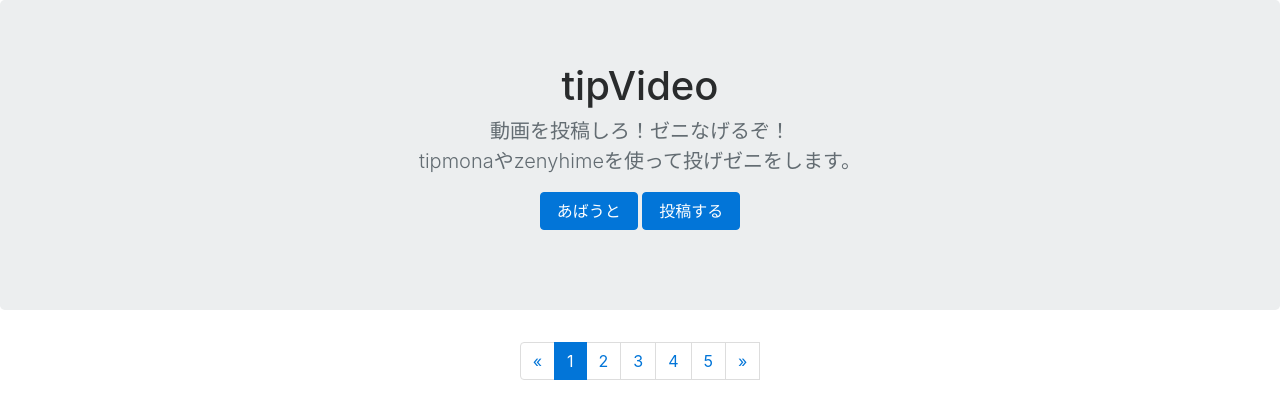
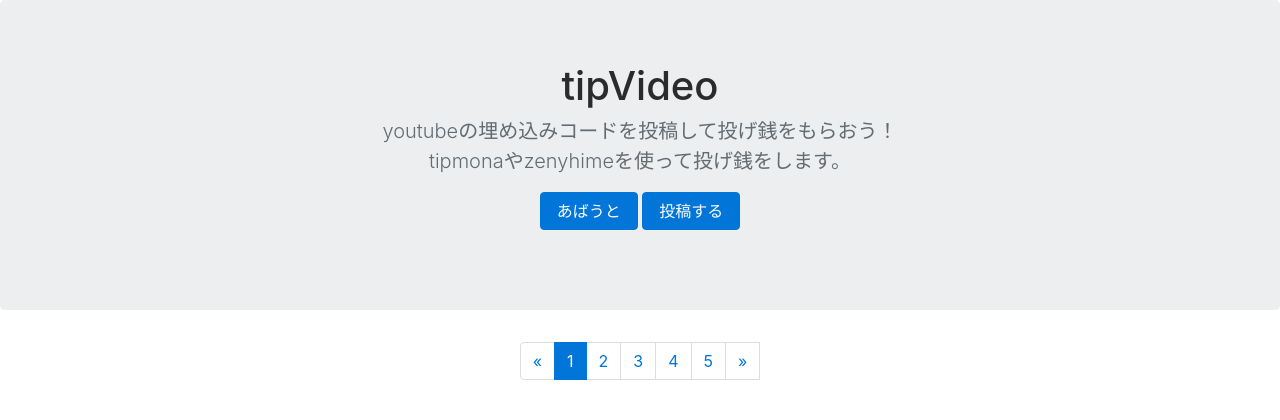
Before and after one commit to hirony-jp/tipvideo_old, a PHP site: page /index.php in a window 1280 px wide. Shown: the part 56-476 px from the top of the page. Run offline with PHP 8.4, Linux system fonts and the light colour scheme; data that the repository does not hold is empty; some libraries are stand-ins or nearby versions.

Commit message:
change description message in index.php

```diff
--- a/index.php
+++ b/index.php
@@ -24,7 +24,7 @@
 <section class="jumbotron text-center">
     <div class="container">
     <h1 class="jumbotron-heading">tipVideo</h1>
-    <p class="lead text-muted">動画を投稿しろ！ゼニなげるぞ！<br>tipmonaやzenyhimeを使って投げゼニをします。</p>
+    <p class="lead text-muted">youtubeの埋め込みコードを投稿して投げ銭をもらおう！<br>tipmonaやzenyhimeを使って投げ銭をします。</p>
     <p>
         <a href="view/about.php" class="btn btn-primary">あばうと</a>
         <a href="view/post.php" class="btn btn-primary">投稿する</a>
```
